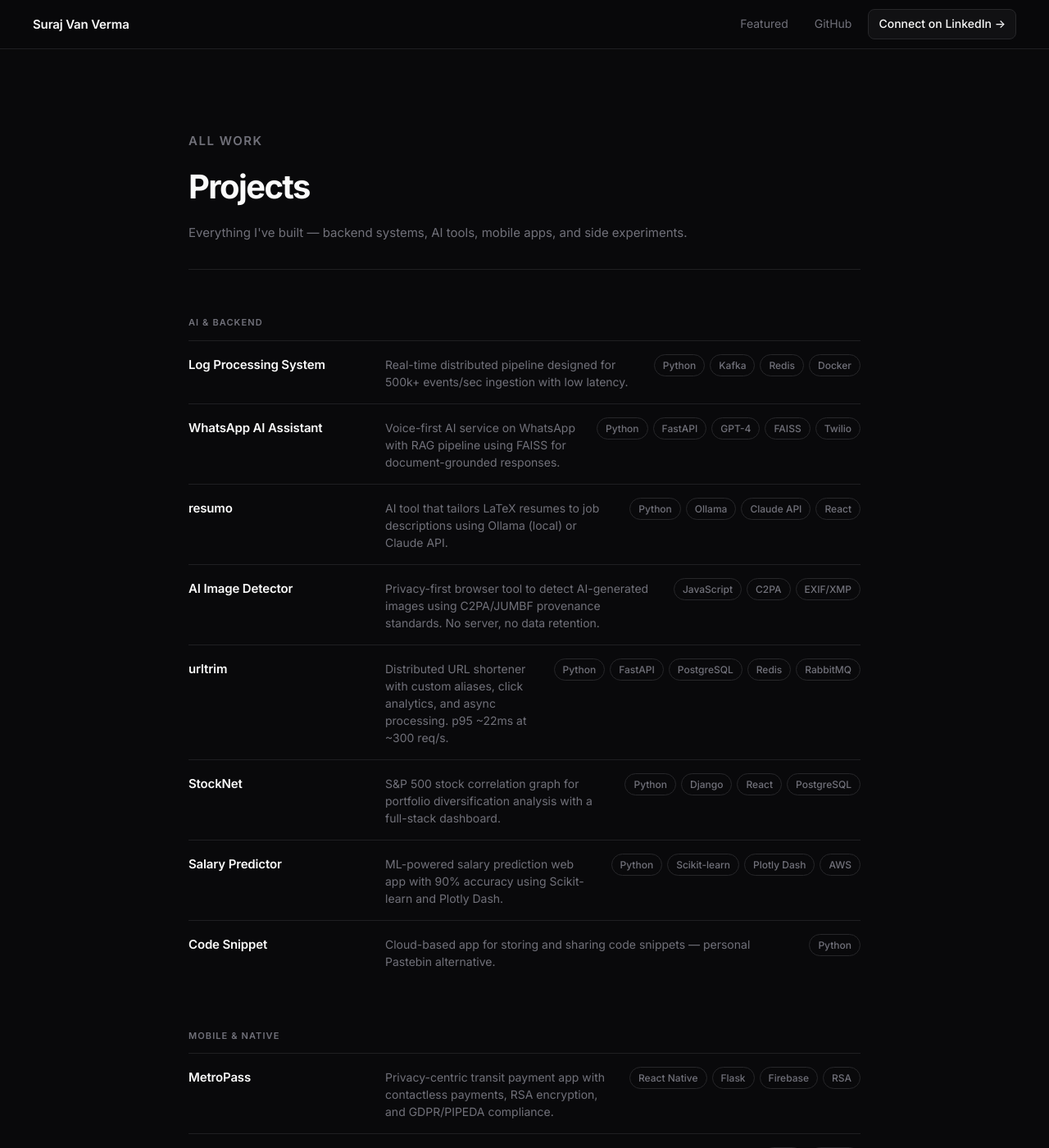
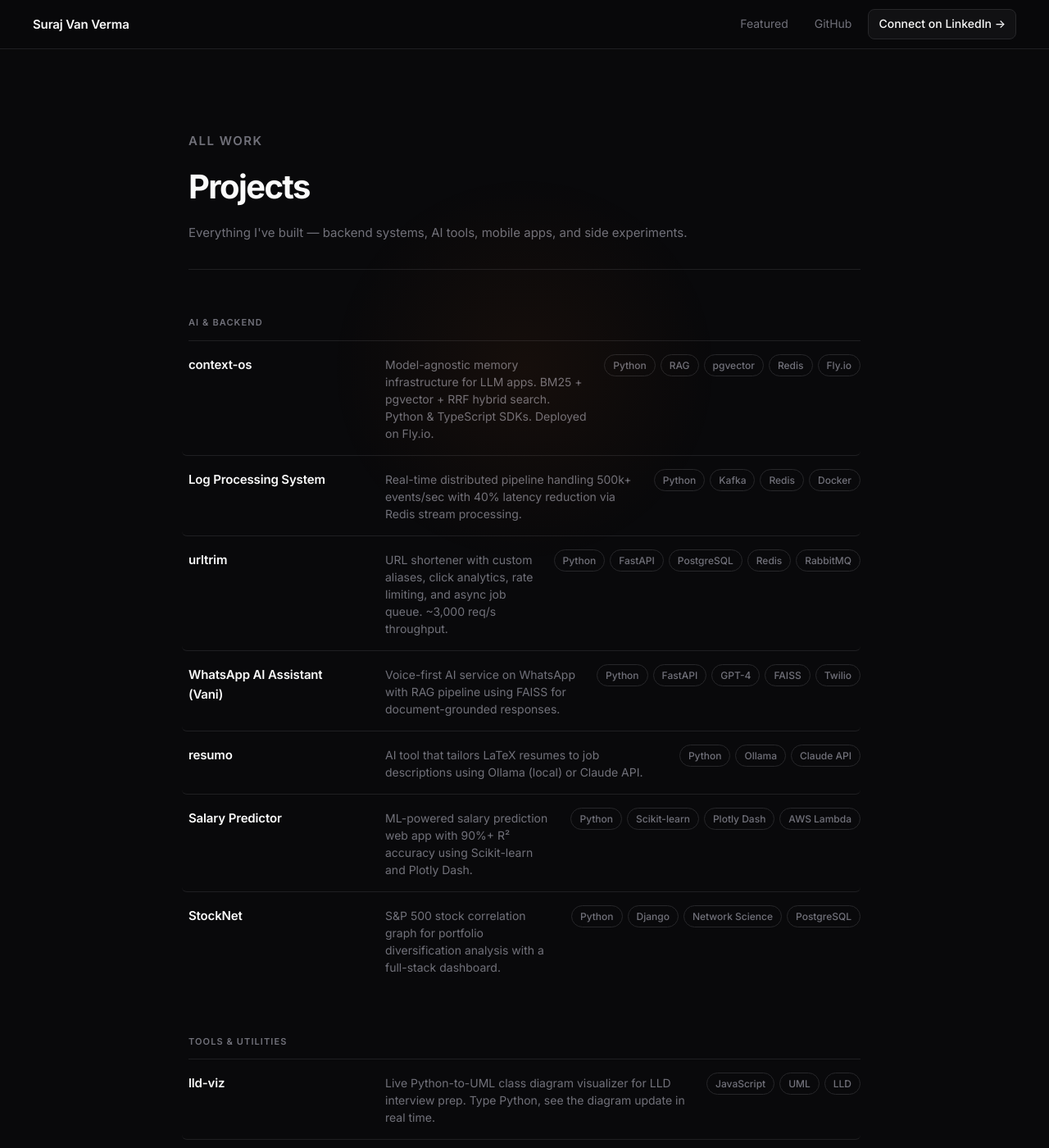
Before and after one commit to bythebug/bythebug.github.io, a Jekyll site: the page built from projects/index.html, in a window 1280 px wide and 1400 px high. Shown: the whole window at 82% size. Built offline with Jekyll 4.4.1, drawn with Linux system fonts in a browser that asks for light colours; some of the changed text lies outside the part shown.

Commit message:
update projects page: add missing projects, fix stats, add interactive effects
- Add context-os, lld-viz, gradual-dsa (were missing)
- New category: Tools & Utilities
- Fix urltrim: ~3,000 req/s (was ~300)
- Fix StockNet description to mention Network Science
- Add scroll progress bar + cursor glow to projects page
- Row hover: slide-in highlight effect
- Wire up animations.js to projects page

Co-Authored-By: Claude Sonnet 4.6 <noreply@anthropic.com>

```diff
--- a/_data/projects.yml
+++ b/_data/projects.yml
@@ -6,16 +6,28 @@
 #   url         — GitHub repo link
 #   description — one-liner, keep it under 120 chars
 #   tags        — tech stack, list format
-#   category    — "AI & Backend" | "Mobile & Native" | "Just for Fun"
+#   category    — "AI & Backend" | "Tools & Utilities" | "Mobile & Native" | "Just for Fun"
 # ============================================================
+
+- name: context-os
+  url: https://github.com/bythebug/context-os
+  description: Model-agnostic memory infrastructure for LLM apps. BM25 + pgvector + RRF hybrid search. Python & TypeScript SDKs. Deployed on Fly.io.
+  tags: [Python, RAG, pgvector, Redis, Fly.io]
+  category: AI & Backend
 
 - name: Log Processing System
   url: https://github.com/bythebug/Real-Time-Distributed-Log-Processing-System
-  description: Real-time distributed pipeline designed for 500k+ events/sec ingestion with low latency.
+  description: Real-time distributed pipeline handling 500k+ events/sec with 40% latency reduction via Redis stream processing.
   tags: [Python, Kafka, Redis, Docker]
   category: AI & Backend
 
-- name: WhatsApp AI Assistant
+- name: urltrim
+  url: https://github.com/bythebug/urltrim
+  description: URL shortener with custom aliases, click analytics, rate limiting, and async job queue. ~3,000 req/s throughput.
+  tags: [Python, FastAPI, PostgreSQL, Redis, RabbitMQ]
+  category: AI & Backend
+
+- name: WhatsApp AI Assistant (Vani)
   url: https://github.com/bythebug/Vani-AI
   description: Voice-first AI service on WhatsApp with RAG pipeline using FAISS for document-grounded responses.
   tags: [Python, FastAPI, GPT-4, FAISS, Twilio]
@@ -24,38 +36,44 @@
 - name: resumo
   url: https://github.com/bythebug/resumo-Tailor-Latex-Resume-for-JD
   description: AI tool that tailors LaTeX resumes to job descriptions using Ollama (local) or Claude API.
-  tags: [Python, Ollama, Claude API, React]
+  tags: [Python, Ollama, Claude API]
   category: AI & Backend
+
+- name: Salary Predictor
+  url: https://github.com/bythebug/Salary-Prediction-Web-App
+  description: ML-powered salary prediction web app with 90%+ R² accuracy using Scikit-learn and Plotly Dash.
+  tags: [Python, Scikit-learn, Plotly Dash, AWS Lambda]
+  category: AI & Backend
+
+- name: StockNet
+  url: https://github.com/bythebug/StockNet-Network-Based-Portfolio-Analyzer
+  description: S&P 500 stock correlation graph for portfolio diversification analysis with a full-stack dashboard.
+  tags: [Python, Django, Network Science, PostgreSQL]
+  category: AI & Backend
+
+- name: lld-viz
+  url: https://github.com/bythebug/lld-viz
+  description: Live Python-to-UML class diagram visualizer for LLD interview prep. Type Python, see the diagram update in real time.
+  tags: [JavaScript, UML, LLD]
+  category: Tools & Utilities
+
+- name: gradual-dsa
+  url: https://github.com/bythebug/gradual-dsa
+  description: 426 LeetCode problems ordered by learning progression, not arbitrary difficulty labels.
+  tags: [HTML, DSA, LeetCode]
+  category: Tools & Utilities
 
 - name: AI Image Detector
   url: https://github.com/bythebug/AI-Image-Detector
   description: Privacy-first browser tool to detect AI-generated images using C2PA/JUMBF provenance standards. No server, no data retention.
   tags: [JavaScript, C2PA, EXIF/XMP]
-  category: AI & Backend
-
-- name: urltrim
-  url: https://github.com/bythebug/urltrim
-  description: Distributed URL shortener with custom aliases, click analytics, and async processing. p95 ~22ms at ~300 req/s.
-  tags: [Python, FastAPI, PostgreSQL, Redis, RabbitMQ]
-  category: AI & Backend
-
-- name: StockNet
-  url: https://github.com/bythebug/StockNet-Network-Based-Portfolio-Analyzer
-  description: S&P 500 stock correlation graph for portfolio diversification analysis with a full-stack dashboard.
-  tags: [Python, Django, React, PostgreSQL]
-  category: AI & Backend
-
-- name: Salary Predictor
-  url: https://github.com/bythebug/Salary-Prediction-Web-App
-  description: ML-powered salary prediction web app with 90% accuracy using Scikit-learn and Plotly Dash.
-  tags: [Python, Scikit-learn, Plotly Dash, AWS]
-  category: AI & Backend
+  category: Tools & Utilities
 
 - name: Code Snippet
   url: https://github.com/bythebug/Code-Snippet
   description: Cloud-based app for storing and sharing code snippets — personal Pastebin alternative.
   tags: [Python]
-  category: AI & Backend
+  category: Tools & Utilities
 
 - name: MetroPass
   url: https://github.com/bythebug/MetroPass-Travel-Card-App
--- a/projects/index.html
+++ b/projects/index.html
@@ -78,6 +78,18 @@ title: Projects
       border-bottom: none;
     }
 
+    .project-row {
+      transition: background 0.15s, padding-left 0.15s;
+      border-radius: 6px;
+      padding-left: 8px;
+      margin-left: -8px;
+    }
+
+    .project-row:hover {
+      background: var(--bg-hover);
+      padding-left: 12px;
+    }
+
     .project-row:hover .project-row-name {
       color: var(--accent);
     }
@@ -136,6 +148,9 @@ title: Projects
 </head>
 <body>
 
+  <div class="scroll-progress" id="scrollProgress"></div>
+  <div class="cursor-glow" id="cursorGlow"></div>
+
   <nav>
     <a href="/" class="nav-name">Suraj Van Verma</a>
     <div class="nav-links">
@@ -187,5 +202,6 @@ title: Projects
     </div>
   </footer>
 
+  <script src="/javascripts/animations.js"></script>
 </body>
 </html>
```
